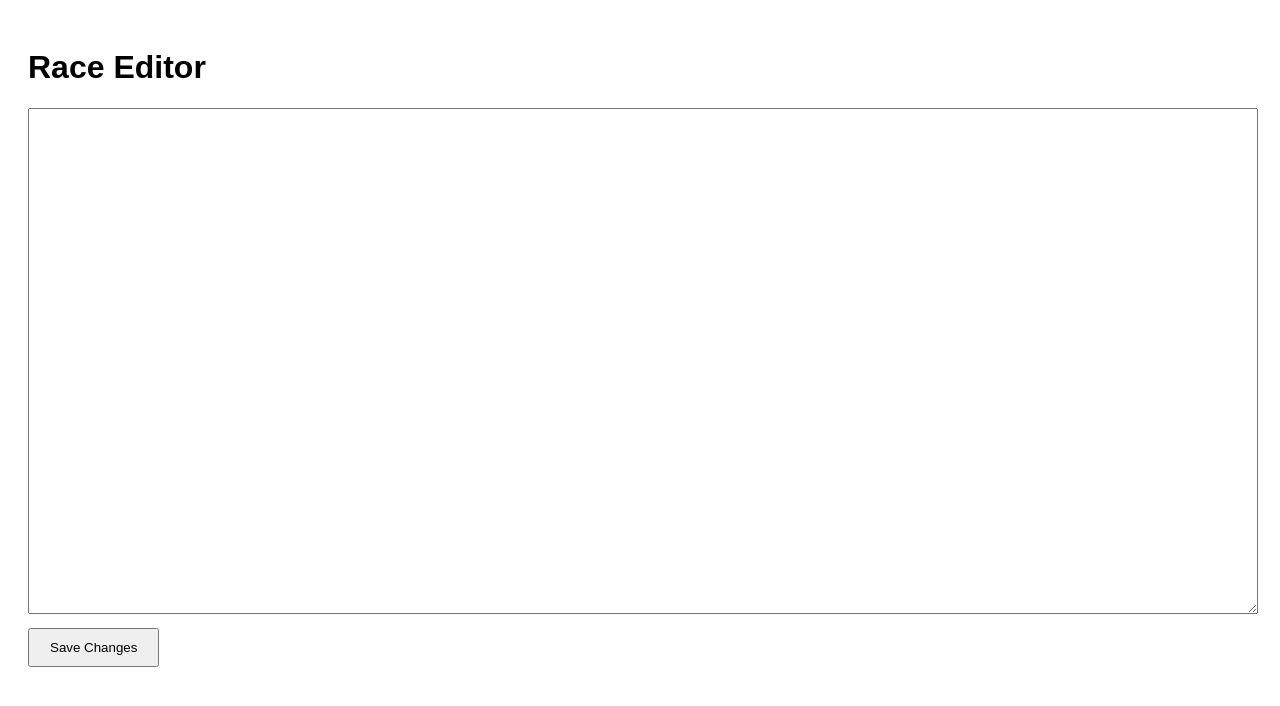
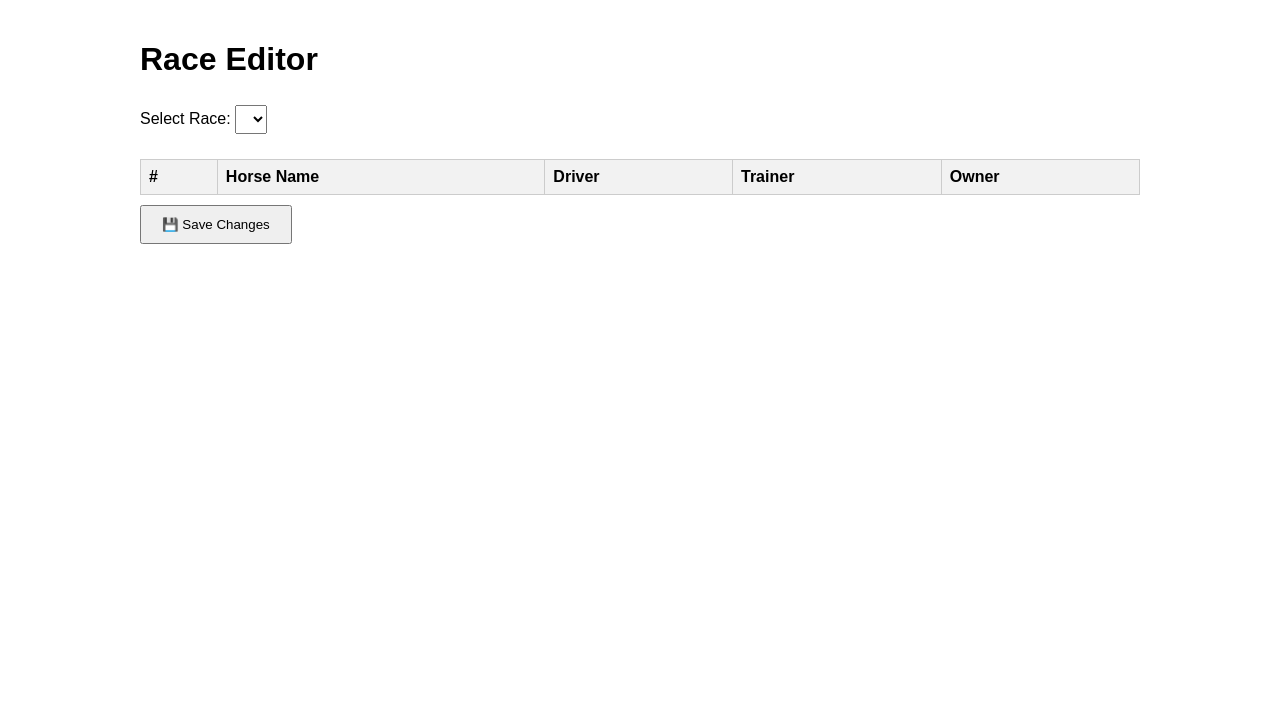
Before and after one commit to Curtismacd31/race_data, a website: page index.html in a window 1280 px wide. Drawn offline with Linux system fonts and the light colour scheme; no server answers.

Commit message:
Update index.html

```diff
--- a/index.html
+++ b/index.html
@@ -3,36 +3,96 @@
 <head>
   <title>Race Editor</title>
   <style>
-    body { font-family: sans-serif; padding: 20px; }
-    textarea { width: 100%; height: 500px; font-family: monospace; }
+    body { font-family: sans-serif; padding: 20px; max-width: 1000px; margin: auto; }
+    select, input { padding: 5px; margin: 5px 0; }
+    table { border-collapse: collapse; width: 100%; margin-top: 20px; }
+    th, td { border: 1px solid #ccc; padding: 8px; text-align: left; }
+    th { background-color: #f2f2f2; }
     button { padding: 10px 20px; margin-top: 10px; }
   </style>
 </head>
 <body>
   <h1>Race Editor</h1>
-  <textarea id="jsonBox"></textarea>
-  <br/>
-  <button onclick="save()">Save Changes</button>
+
+  <label for="raceSelector">Select Race:</label>
+  <select id="raceSelector"></select>
+
+  <table id="raceTable">
+    <thead>
+      <tr>
+        <th>#</th>
+        <th>Horse Name</th>
+        <th>Driver</th>
+        <th>Trainer</th>
+        <th>Owner</th>
+      </tr>
+    </thead>
+    <tbody></tbody>
+  </table>
+
+  <button onclick="save()">💾 Save Changes</button>
   <p id="status"></p>
+
   <script>
-    fetch('/api/races')
-      .then(res => res.json())
-      .then(data => {
-        document.getElementById('jsonBox').value = JSON.stringify(data, null, 2);
+    let data = {};
+    let currentRaceIndex = -1;
+
+    async function loadData() {
+      const res = await fetch('/api/races');
+      data = await res.json();
+      const selector = document.getElementById('raceSelector');
+      data.race.forEach((r, i) => {
+        const option = document.createElement('option');
+        option.value = i;
+        option.text = "Race " + r.raceNumber;
+        selector.appendChild(option);
       });
+      selector.onchange = () => loadRace(selector.value);
+      if (data.race.length > 0) loadRace(0);
+    }
 
-    function save() {
-      const json = document.getElementById('jsonBox').value;
-      fetch('/api/save', {
-        method: 'POST',
-        headers: {'Content-Type': 'application/json'},
-        body: json
-      }).then(res => res.text()).then(msg => {
-        document.getElementById('status').textContent = msg;
-      }).catch(err => {
-        document.getElementById('status').textContent = 'Failed to save';
+    function loadRace(index) {
+      currentRaceIndex = index;
+      const tbody = document.querySelector('#raceTable tbody');
+      tbody.innerHTML = '';
+      const racers = data.race[index].racers;
+      racers.forEach((racer, i) => {
+        const row = document.createElement('tr');
+        row.innerHTML = `
+          <td>${i+1}</td>
+          <td><input value="${racer.horseName || ''}"/></td>
+          <td><input value="${racer.driverName || ''}"/></td>
+          <td><input value="${racer.trainerName || ''}"/></td>
+          <td><input value="${racer.ownerName || ''}"/></td>
+        `;
+        tbody.appendChild(row);
       });
     }
+
+    async function save() {
+      if (currentRaceIndex < 0) return;
+      const inputs = document.querySelectorAll('#raceTable tbody tr');
+      const updated = [];
+      inputs.forEach(row => {
+        const cells = row.querySelectorAll('input');
+        updated.push({
+          horseName: cells[0].value,
+          driverName: cells[1].value,
+          trainerName: cells[2].value,
+          ownerName: cells[3].value
+        });
+      });
+      data.race[currentRaceIndex].racers = updated;
+      const res = await fetch('/api/save', {
+        method: 'POST',
+        headers: { 'Content-Type': 'application/json' },
+        body: JSON.stringify(data, null, 2)
+      });
+      const msg = await res.text();
+      document.getElementById('status').textContent = msg;
+    }
+
+    loadData();
   </script>
 </body>
 </html>
```
